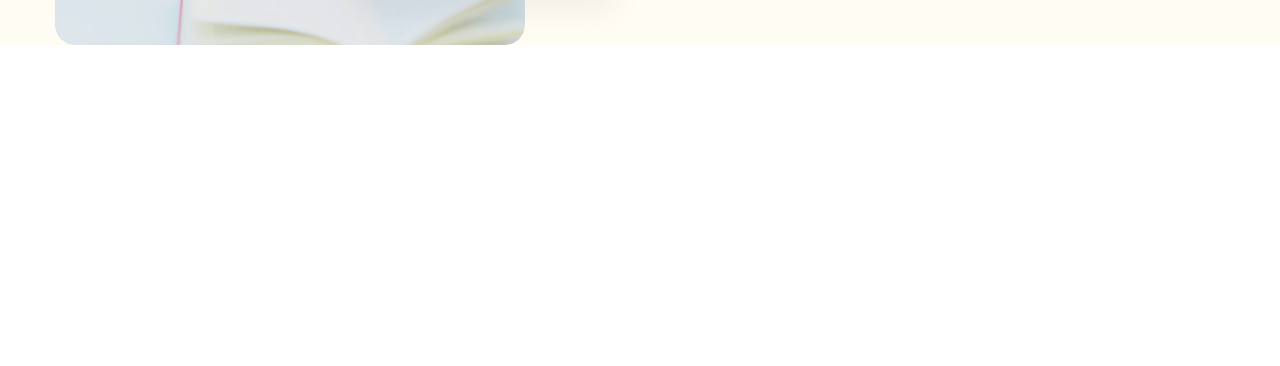
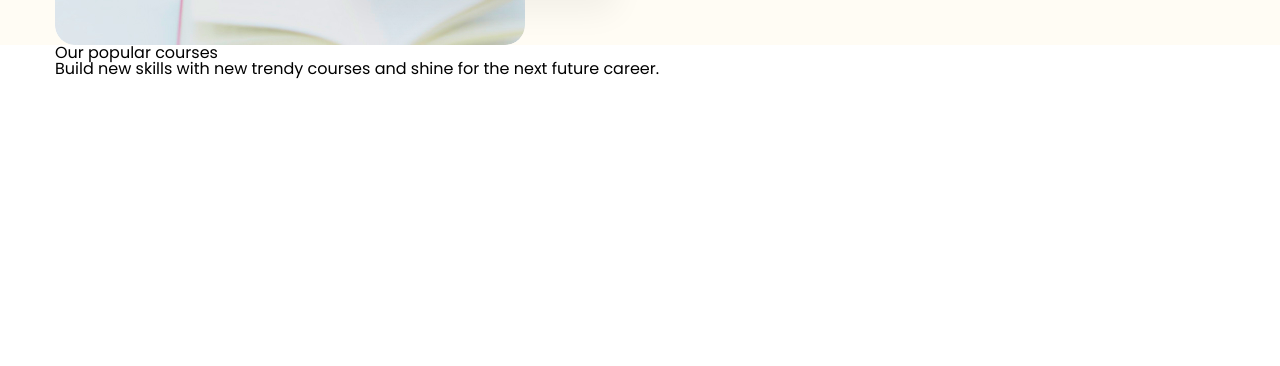
Before and after one commit to trangngocduythanh/htmlcss-project-02, a plain HTML site: page index.html in a window 1280 px wide. Shown: the part 734-1100 px from the top of the page. Drawn offline with Linux system fonts and the light colour scheme.

Commit message:
Làm phần Popular #1

```diff
--- a/index.html
+++ b/index.html
@@ -73,7 +73,10 @@
                             <div class="hero-summary">
                                 <div class="item">
                                     <div class="icon">
-                                        <img src="./assets/icons/list.svg" alt="" />
+                                        <img
+                                            src="./assets/icons/list.svg"
+                                            alt=""
+                                        />
                                     </div>
                                     <div class="info">
                                         <p class="label">20 Courses</p>
@@ -82,7 +85,10 @@
                                 </div>
                                 <div class="item">
                                     <div class="icon">
-                                        <img src="./assets/icons/code.svg" alt="" />
+                                        <img
+                                            src="./assets/icons/code.svg"
+                                            alt=""
+                                        />
                                     </div>
                                     <div class="info">
                                         <p class="label">20 Courses</p>
@@ -91,7 +97,10 @@
                                 </div>
                                 <div class="item">
                                     <div class="icon">
-                                        <img src="./assets/icons/speaker.svg" alt="" />
+                                        <img
+                                            src="./assets/icons/speaker.svg"
+                                            alt=""
+                                        />
                                     </div>
                                     <div class="info">
                                         <p class="label">30 Courses</p>
@@ -112,10 +121,15 @@
                                 from world-class universities and companies.
                             </p>
                             <div class="cta-group">
-                                <a href="#!" class="btn hero-cta">See Cources</a>
+                                <a href="#!" class="btn hero-cta"
+                                    >See Cources</a
+                                >
                                 <button class="watch-video">
                                     <div class="icon">
-                                        <img src="./assets/icons/play.svg" alt="">
+                                        <img
+                                            src="./assets/icons/play.svg"
+                                            alt=""
+                                        />
                                     </div>
                                     <span>Watch Video</span>
                                 </button>
@@ -129,6 +143,19 @@
                     </div>
                 </div>
             </div>
+
+            <!-- Popular -->
+            <div class="popular">
+                <div class="main-content">
+                    <div class="popular-top">
+                        <h2 class="heading">Our popular courses</h2>
+                        <p class="desc">
+                            Build new skills with new trendy courses and shine
+                            for the next future career.
+                        </p>
+                    </div>
+                </div>
+            </div>
         </main>
     </body>
 </html>
```
